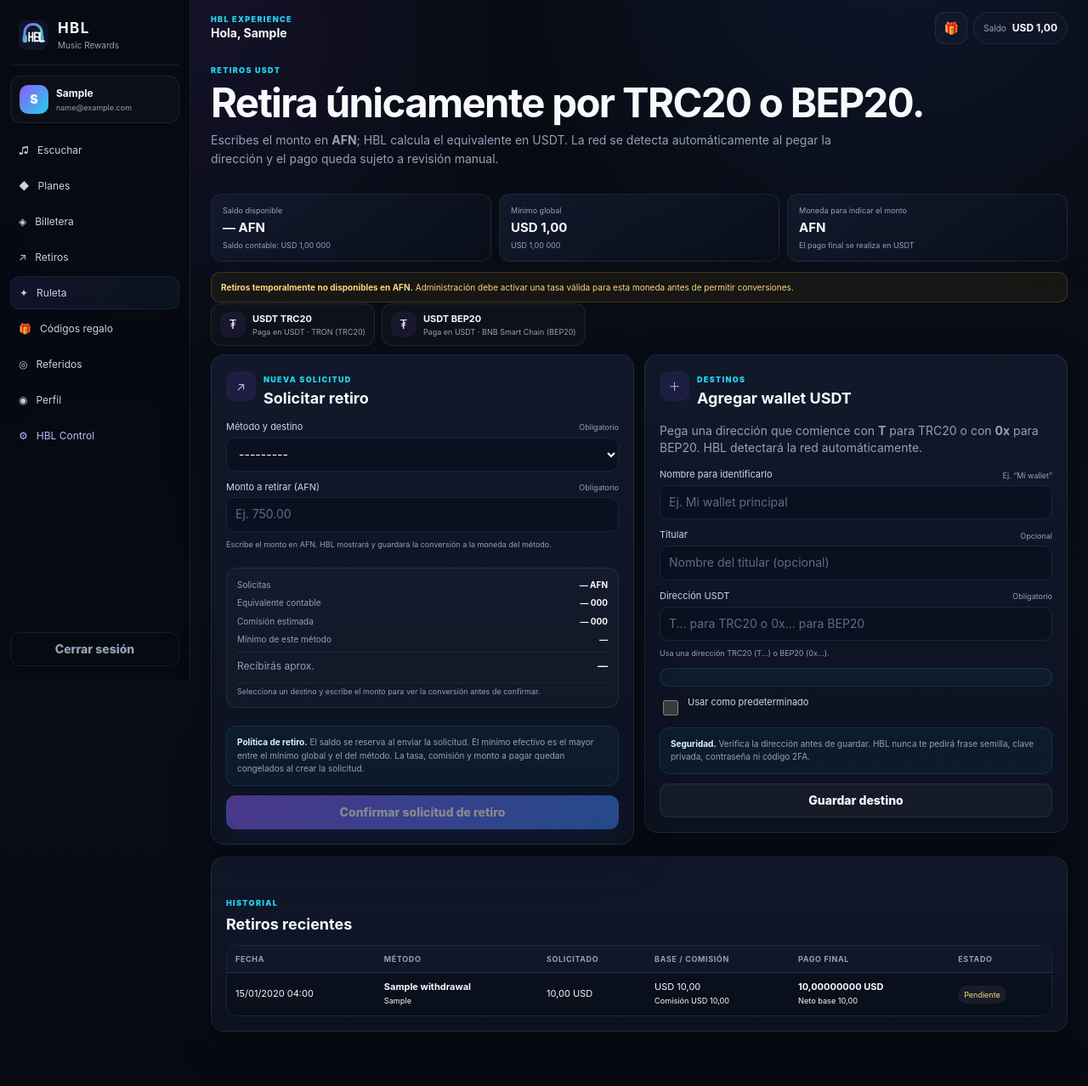
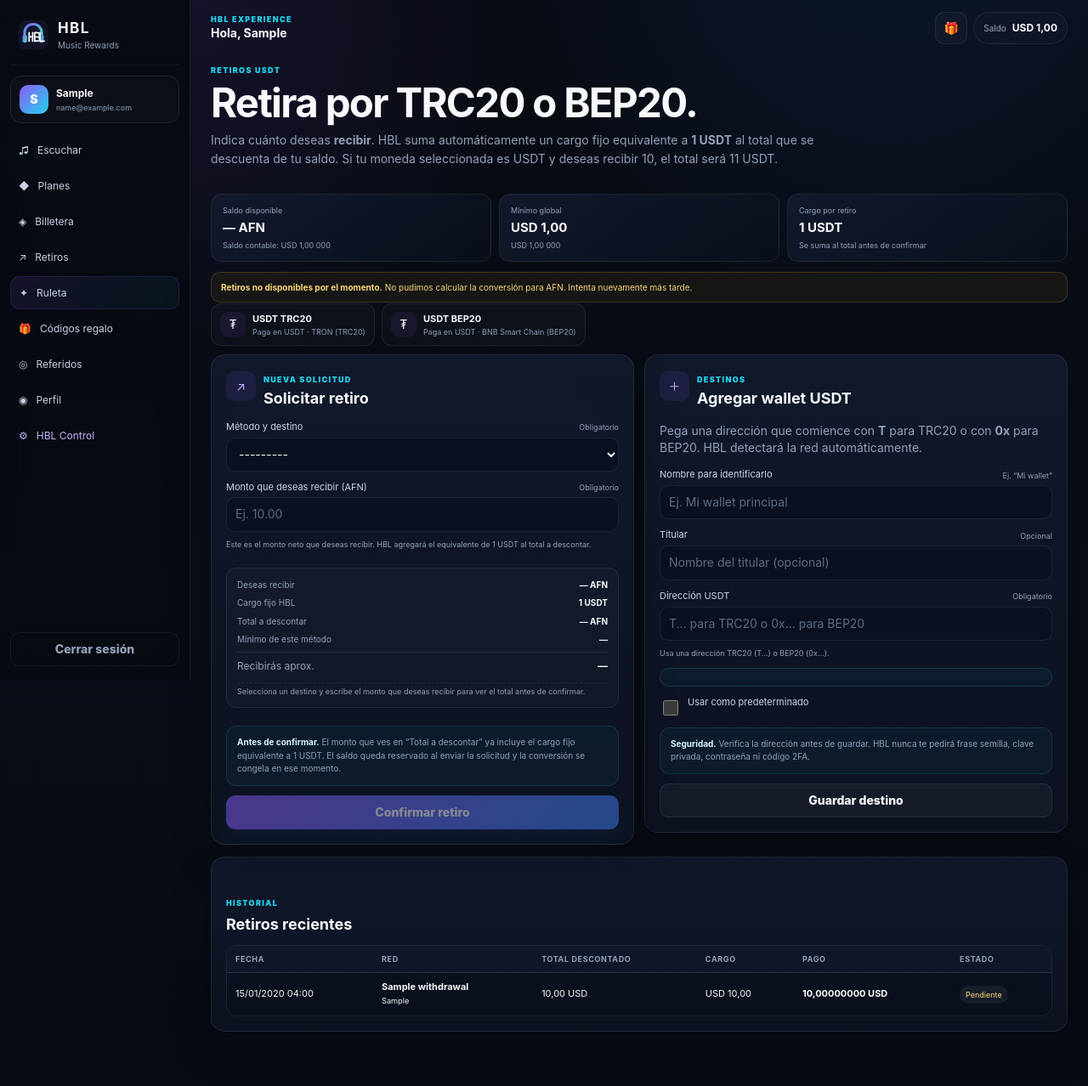
Before and after one commit to victorpavon2908-gif/hlb, a Django app: page /retiros/ in a window 1280 px wide. Shown: the whole page at 85% size. Run offline with Django 5.2, Linux system fonts and the light colour scheme; a user stored in the database is signed in; data comes from the database, SQL or seed files in the repository; tables that the repository leaves empty hold one stand-in row (values such as "Sample post"); parts of the project's set-up code (start-up, migrations or seed data) failed here and were passed over.

Commit message:
Clean withdrawal UI and add fixed 1 USDT charge

```diff
--- a/hbl_core/templates/hbl/withdraw.html
+++ b/hbl_core/templates/hbl/withdraw.html
@@ -3,18 +3,21 @@
 {% block content %}
 <section class="page-title compact-title">
   <span class="eyebrow">RETIROS USDT</span>
-  <h1>Retira únicamente por TRC20 o BEP20.</h1>
-  <p>Escribes el monto en <b>{{ preferred_currency }}</b>; HBL calcula el equivalente en USDT. La red se detecta automáticamente al pegar la dirección y el pago queda sujeto a revisión manual.</p>
+  <h1>Retira por TRC20 o BEP20.</h1>
+  <p>
+    Indica cuánto deseas <b>recibir</b>. HBL suma automáticamente un cargo fijo equivalente a <b>1 USDT</b>
+    al total que se descuenta de tu saldo. Si tu moneda seleccionada es USDT y deseas recibir 10, el total será 11 USDT.
+  </p>
 </section>
 
 <section class="money-banner">
   <div><small>Saldo disponible</small><strong>{% if preferred_balance != None %}{{ preferred_balance }} {{ preferred_currency }}{% else %}— {{ preferred_currency }}{% endif %}</strong><span>Saldo contable: {{ config.base_currency_symbol }} {{ request.user.saldo }} {{ config.base_currency_code }}</span></div>
   <div><small>Mínimo global</small><strong>{% if withdrawal_min_preferred %}{{ withdrawal_min_preferred }} {{ preferred_currency }}{% else %}{{ config.base_currency_symbol }} {{ config.withdrawal_min }}{% endif %}</strong><span>{{ config.base_currency_symbol }} {{ config.withdrawal_min }} {{ config.base_currency_code }}</span></div>
-  <div><small>Moneda para indicar el monto</small><strong>{{ preferred_currency }}</strong><span>El pago final se realiza en USDT</span></div>
+  <div><small>Cargo por retiro</small><strong>1 USDT</strong><span>Se suma al total antes de confirmar</span></div>
 </section>
 
 {% if not withdraw_currency_ready %}
-<div class="currency-alert"><b>Retiros temporalmente no disponibles en {{ preferred_currency }}.</b> Administración debe activar una tasa válida para esta moneda antes de permitir conversiones.</div>
+<div class="currency-alert"><b>Retiros no disponibles por el momento.</b> No pudimos calcular la conversión para {{ preferred_currency }}. Intenta nuevamente más tarde.</div>
 {% endif %}
 
 <div class="method-strip" aria-label="Métodos de retiro disponibles">
@@ -26,7 +29,7 @@
       <small>Paga en USDT{% if method.network %} · {{ method.network }}{% endif %}</small>
     </div>
   </div>
-{% empty %}<span class="muted">No hay métodos de retiro habilitados para tu país.</span>{% endfor %}
+{% empty %}<span class="muted">No hay métodos de retiro disponibles en este momento.</span>{% endfor %}
 </div>
 
 <div class="two-col withdrawal-layout">
@@ -35,26 +38,37 @@
     <form method="post" class="form-stack" id="withdraw-form" novalidate>
       {% csrf_token %}<input type="hidden" name="action" value="withdraw">
       {{ form.non_field_errors }}
-      {% for field in form %}
+
       <div class="field-row">
-        <label for="{{ field.id_for_label }}" class="field-label"><span>{{ field.label }}</span>{% if field.field.required %}<span>Obligatorio</span>{% endif %}</label>
-        {{ field }}
-        {% if field.help_text %}<small>{{ field.help_text }}</small>{% endif %}
-        {{ field.errors }}
+        <label for="{{ form.payout_account.id_for_label }}" class="field-label"><span>{{ form.payout_account.label }}</span><span>Obligatorio</span></label>
+        {{ form.payout_account }}
+        {% if form.payout_account.help_text %}<small>{{ form.payout_account.help_text }}</small>{% endif %}
+        {{ form.payout_account.errors }}
       </div>
-      {% endfor %}
+
+      <div hidden aria-hidden="true">{{ form.amount }}</div>
+      <div class="field-row">
+        <label for="desired-withdraw-amount" class="field-label"><span>Monto que deseas recibir ({{ preferred_currency }})</span><span>Obligatorio</span></label>
+        <input id="desired-withdraw-amount" class="hbl-input" type="number" min="0.01" step="0.01" inputmode="decimal" autocomplete="off" placeholder="Ej. 10.00">
+        <small>Este es el monto neto que deseas recibir. HBL agregará el equivalente de 1 USDT al total a descontar.</small>
+        {{ form.amount.errors }}
+      </div>
 
       <div class="withdraw-summary" id="withdraw-summary" aria-live="polite">
-        <div class="withdraw-summary-row"><span>Solicitas</span><b id="sum-requested">— {{ preferred_currency }}</b></div>
-        <div class="withdraw-summary-row"><span>Equivalente contable</span><b id="sum-base">— {{ config.base_currency_code }}</b></div>
-        <div class="withdraw-summary-row"><span>Comisión estimada</span><b id="sum-fee">— {{ config.base_currency_code }}</b></div>
+        <div class="withdraw-summary-row"><span>Deseas recibir</span><b id="sum-requested">— {{ preferred_currency }}</b></div>
+        <div class="withdraw-summary-row"><span>Cargo fijo HBL</span><b id="sum-fee">1 USDT</b></div>
+        <div class="withdraw-summary-row"><span>Total a descontar</span><b id="sum-base">— {{ preferred_currency }}</b></div>
         <div class="withdraw-summary-row"><span>Mínimo de este método</span><b id="sum-minimum">—</b></div>
         <div class="withdraw-summary-row net"><span>Recibirás aprox.</span><b id="sum-payout">—</b></div>
-        <small id="sum-note">Selecciona un destino y escribe el monto para ver la conversión antes de confirmar.</small>
+        <small id="sum-note">Selecciona un destino y escribe el monto que deseas recibir para ver el total antes de confirmar.</small>
       </div>
 
-      <div class="form-policy"><b>Política de retiro.</b> El saldo se reserva al enviar la solicitud. El mínimo efectivo es el mayor entre el mínimo global y el del método. La tasa, comisión y monto a pagar quedan congelados al crear la solicitud.</div>
-      <button class="primary-btn glow-btn" type="submit" {% if not withdraw_currency_ready %}disabled{% endif %}>Confirmar solicitud de retiro</button>
+      <div class="form-policy">
+        <b>Antes de confirmar.</b>
+        El monto que ves en “Total a descontar” ya incluye el cargo fijo equivalente a 1 USDT. El saldo queda reservado al enviar la solicitud y la conversión se congela en ese momento.
+      </div>
+      <button class="primary-btn glow-btn" type="submit" {% if not withdraw_currency_ready %}disabled{% endif %}>Confirmar retiro</button>
+      <noscript><div class="currency-alert">Activa JavaScript para calcular de forma segura el total del retiro.</div></noscript>
     </form>
   </section>
 
@@ -66,7 +80,7 @@
       {{ account_form.non_field_errors }}
       <div class="field-row"><label class="field-label" for="{{ account_form.label.id_for_label }}"><span>{{ account_form.label.label }}</span><span>Ej. “Mi wallet”</span></label>{{ account_form.label }}{{ account_form.label.errors }}</div>
       <div class="field-row"><label class="field-label" for="{{ account_form.holder_name.id_for_label }}"><span>{{ account_form.holder_name.label }}</span><span>Opcional</span></label>{{ account_form.holder_name }}{{ account_form.holder_name.errors }}</div>
-      <div class="field-row"><label class="field-label" for="{{ account_form.identifier.id_for_label }}"><span>{{ account_form.identifier.label }}</span><span>Obligatorio</span></label>{{ account_form.identifier }}<small id="identifier-help-text">Red pendiente de detectar.</small>{{ account_form.identifier.errors }}</div>
+      <div class="field-row"><label class="field-label" for="{{ account_form.identifier.id_for_label }}"><span>{{ account_form.identifier.label }}</span><span>Obligatorio</span></label>{{ account_form.identifier }}<small id="identifier-help-text">Escribe la dirección para detectar la red.</small>{{ account_form.identifier.errors }}</div>
       <div id="withdrawal-method-hint" class="method-hint" hidden></div>
       <label class="check-label">{{ account_form.is_default }} <span>{{ account_form.is_default.label }}</span></label>{{ account_form.is_default.errors }}
       <div class="form-policy"><b>Seguridad.</b> Verifica la dirección antes de guardar. HBL nunca te pedirá frase semilla, clave privada, contraseña ni código 2FA.</div>
@@ -77,14 +91,14 @@
 
 <section class="panel space-top">
   <div class="section-head compact"><div><span class="eyebrow">HISTORIAL</span><h2>Retiros recientes</h2></div></div>
-  <div class="table-wrap"><table><thead><tr><th>Fecha</th><th>Método</th><th>Solicitado</th><th>Base / comisión</th><th>Pago final</th><th>Estado</th></tr></thead><tbody>
+  <div class="table-wrap"><table><thead><tr><th>Fecha</th><th>Red</th><th>Total descontado</th><th>Cargo</th><th>Pago</th><th>Estado</th></tr></thead><tbody>
   {% for item in withdrawals %}
     <tr>
       <td>{{ item.created_at|date:'d/m/Y H:i' }}</td>
       <td><b>{{ item.payout_label }}</b>{% if item.payout_network %}<br><small>{{ item.payout_network }}</small>{% endif %}</td>
       <td>{{ item.requested_amount|floatformat:2 }} {{ item.requested_currency }}</td>
-      <td>{{ item.base_currency }} {{ item.amount|floatformat:2 }}<br><small>Comisión {{ item.base_currency }} {{ item.fee|floatformat:2 }}</small></td>
-      <td><b>{{ item.payout_amount|floatformat:8 }} {{ item.payout_currency }}</b><br><small>Neto base {{ item.net_amount|floatformat:2 }}</small></td>
+      <td>{{ item.base_currency }} {{ item.fee|floatformat:2 }}</td>
+      <td><b>{{ item.payout_amount|floatformat:8 }} {{ item.payout_currency }}</b></td>
       <td><span class="status {{ item.status }}">{{ item.get_status_display }}</span></td>
     </tr>
   {% empty %}<tr><td colspan="6">Todavía no tienes retiros.</td></tr>{% endfor %}
@@ -115,50 +129,89 @@
       hint.replaceChildren();
       if (network) {
         const strong = document.createElement('b'); strong.textContent = `${network} detectada`; hint.appendChild(strong);
-        const span = document.createElement('span'); span.textContent = 'El servidor volverá a validar el formato antes de guardar.'; hint.appendChild(span);
+        const span = document.createElement('span'); span.textContent = 'Revisa la dirección completa antes de guardarla.'; hint.appendChild(span);
       }
     }
   };
   identifier?.addEventListener('input', detectWalletNetwork); detectWalletNetwork();
 
+  const form = document.getElementById('withdraw-form');
   const accountSelect = document.getElementById('id_payout_account');
-  const amountInput = document.getElementById('id_amount');
+  const serverAmountInput = document.getElementById('id_amount');
+  const desiredAmountInput = document.getElementById('desired-withdraw-amount');
   const preferredRate = Number('{{ preferred_rate|default:0 }}'.replace(',', '.'));
   const preferredCurrency = '{{ preferred_currency|escapejs }}';
   const baseCurrency = '{{ config.base_currency_code|escapejs }}';
   const fmt = (n, max=2) => Number.isFinite(n) ? new Intl.NumberFormat(undefined,{minimumFractionDigits:2,maximumFractionDigits:max}).format(n) : '—';
   const el = id => document.getElementById(id);
+
+  const calculate = (desired, account) => {
+    if (!account || !Number.isFinite(desired) || desired <= 0 || !preferredRate) return null;
+    const desiredBase = desired * preferredRate;
+    const fixedBase = Math.max(0, Number(account.fee_fixed_base || 0));
+    const pct = Math.max(0, Math.min(99.999999, Number(account.fee_percent || 0))) / 100;
+    const totalBase = (desiredBase + fixedBase) / (1 - pct);
+    const feeBase = Math.max(0, totalBase - desiredBase);
+    const totalLocal = totalBase / preferredRate;
+    const payoutRate = Number(account.payout_rate || 0);
+    const payout = payoutRate > 0 ? desiredBase / payoutRate : NaN;
+    return {desiredBase, totalBase, feeBase, totalLocal, payout, fixedBase};
+  };
+
   const preview = () => {
     const account = accounts.find(x => String(x.id) === accountSelect?.value);
-    const requested = Number((amountInput?.value || '').replace(',', '.'));
-    if (!account || !Number.isFinite(requested) || requested <= 0 || !preferredRate) {
+    const desired = Number((desiredAmountInput?.value || '').replace(',', '.'));
+    const result = calculate(desired, account);
+    if (!result) {
+      if (serverAmountInput) serverAmountInput.value = '';
       el('sum-requested').textContent = `— ${preferredCurrency}`;
-      el('sum-base').textContent = `— ${baseCurrency}`;
-      el('sum-fee').textContent = `— ${baseCurrency}`;
+      el('sum-base').textContent = `— ${preferredCurrency}`;
+      el('sum-fee').textContent = '1 USDT';
       el('sum-minimum').textContent = '—';
       el('sum-payout').textContent = '—';
+      el('sum-note').textContent = 'Selecciona un destino y escribe el monto que deseas recibir para ver el total antes de confirmar.';
       return;
     }
-    const base = requested * preferredRate;
-    const fee = (base * Number(account.fee_percent || 0) / 100) + Number(account.fee_fixed_base || 0);
-    const net = Math.max(0, base - fee);
-    const payoutRate = Number(account.payout_rate || 0);
-    const payout = payoutRate > 0 ? net / payoutRate : NaN;
+
+    if (serverAmountInput) serverAmountInput.value = result.totalLocal.toFixed(2);
     const minBase = Number(account.effective_min_base || 0);
     const minLocal = minBase / preferredRate;
-    el('sum-requested').textContent = `${fmt(requested)} ${preferredCurrency}`;
-    el('sum-base').textContent = `${fmt(base)} ${baseCurrency}`;
-    el('sum-fee').textContent = `${fmt(fee)} ${baseCurrency}`;
+    const maximum = Number(account.max_base || 0);
+    el('sum-requested').textContent = `${fmt(desired)} ${preferredCurrency}`;
+    el('sum-base').textContent = `${fmt(result.totalLocal)} ${preferredCurrency} (${fmt(result.totalBase)} ${baseCurrency})`;
+    el('sum-fee').textContent = `1 USDT (≈ ${fmt(result.feeBase)} ${baseCurrency})`;
     el('sum-minimum').textContent = `${fmt(minLocal)} ${preferredCurrency} (${fmt(minBase)} ${baseCurrency})`;
-    el('sum-payout').textContent = Number.isFinite(payout) ? `${fmt(payout,8)} ${account.payout_currency}` : 'Tasa no disponible';
-    const maximum = Number(account.max_base || 0);
-    let note = `${account.method}: la tasa y la comisión definitivas se validan otra vez en el servidor.`;
-    if (base < minBase) note = `El monto está por debajo del mínimo de ${fmt(minLocal)} ${preferredCurrency}.`;
-    else if (maximum > 0 && base > maximum) note = `El monto supera el máximo permitido para este método.`;
+    el('sum-payout').textContent = Number.isFinite(result.payout) ? `${fmt(result.payout,8)} ${account.payout_currency}` : 'Tasa no disponible';
+
+    let note = `${account.method}: el total ya incluye el cargo fijo de 1 USDT.`;
+    if (result.totalBase < minBase) note = `El total está por debajo del mínimo permitido de ${fmt(minLocal)} ${preferredCurrency}.`;
+    else if (maximum > 0 && result.totalBase > maximum) note = 'El total supera el máximo permitido para este método.';
     el('sum-note').textContent = note;
   };
+
+  // Si el servidor devolvió el formulario con un error, reconstruimos el monto
+  // neto desde el total enviado para que el usuario no vea el cargo sumado dos veces.
+  const restoreDesiredFromBoundTotal = () => {
+    const account = accounts.find(x => String(x.id) === accountSelect?.value);
+    const boundTotalLocal = Number((serverAmountInput?.value || '').replace(',', '.'));
+    if (!account || !Number.isFinite(boundTotalLocal) || boundTotalLocal <= 0 || !preferredRate || desiredAmountInput?.value) return;
+    const totalBase = boundTotalLocal * preferredRate;
+    const fixedBase = Math.max(0, Number(account.fee_fixed_base || 0));
+    const pct = Math.max(0, Math.min(99.999999, Number(account.fee_percent || 0))) / 100;
+    const desiredBase = Math.max(0, totalBase - (totalBase * pct) - fixedBase);
+    desiredAmountInput.value = (desiredBase / preferredRate).toFixed(2);
+  };
+
+  restoreDesiredFromBoundTotal();
   accountSelect?.addEventListener('change', preview);
-  amountInput?.addEventListener('input', preview);
+  desiredAmountInput?.addEventListener('input', preview);
+  form?.addEventListener('submit', (event) => {
+    preview();
+    if (!serverAmountInput?.value || !desiredAmountInput?.value) {
+      event.preventDefault();
+      el('sum-note').textContent = 'Completa el destino y el monto que deseas recibir.';
+    }
+  });
   preview();
 })();
 </script>
```
